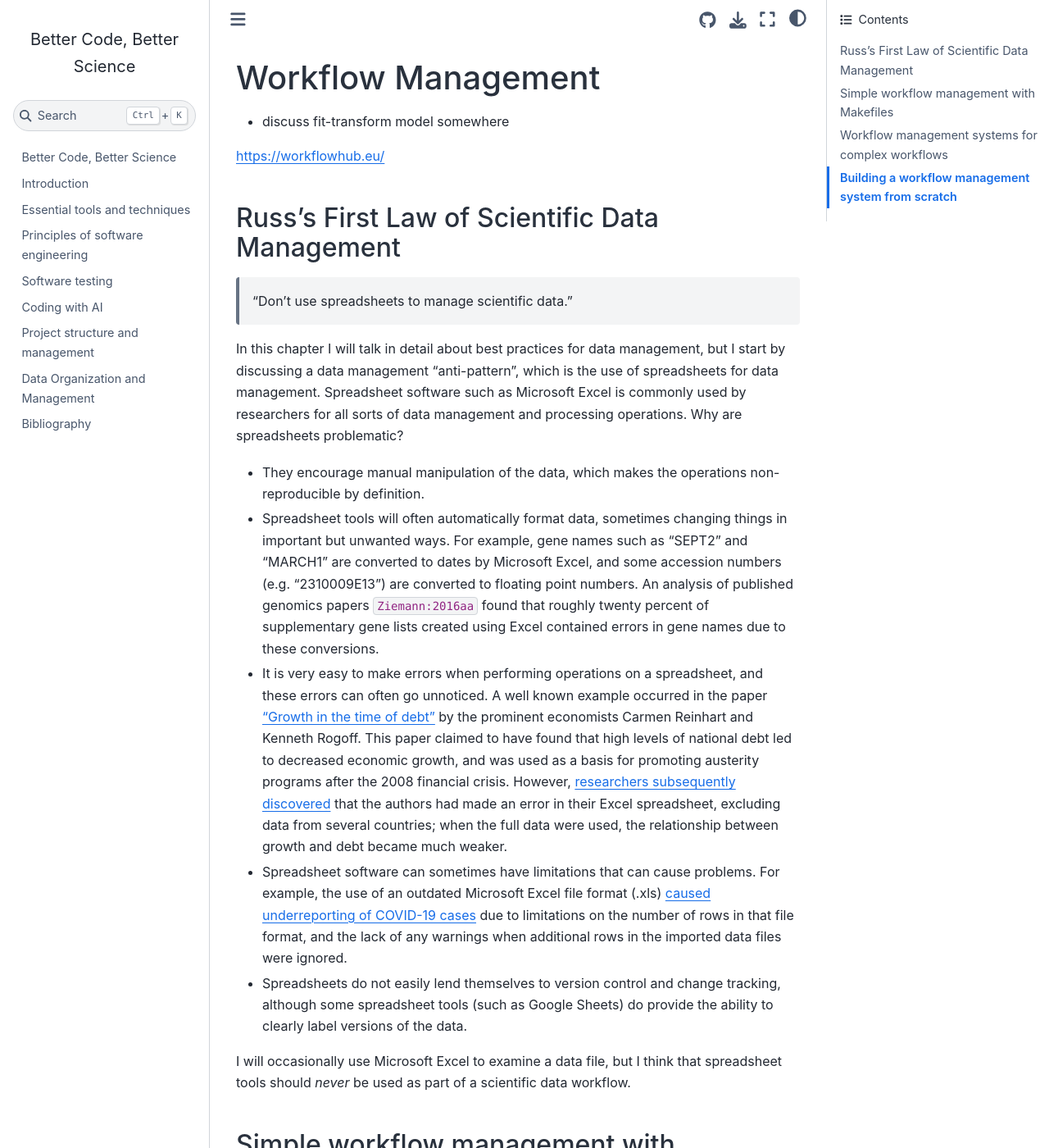
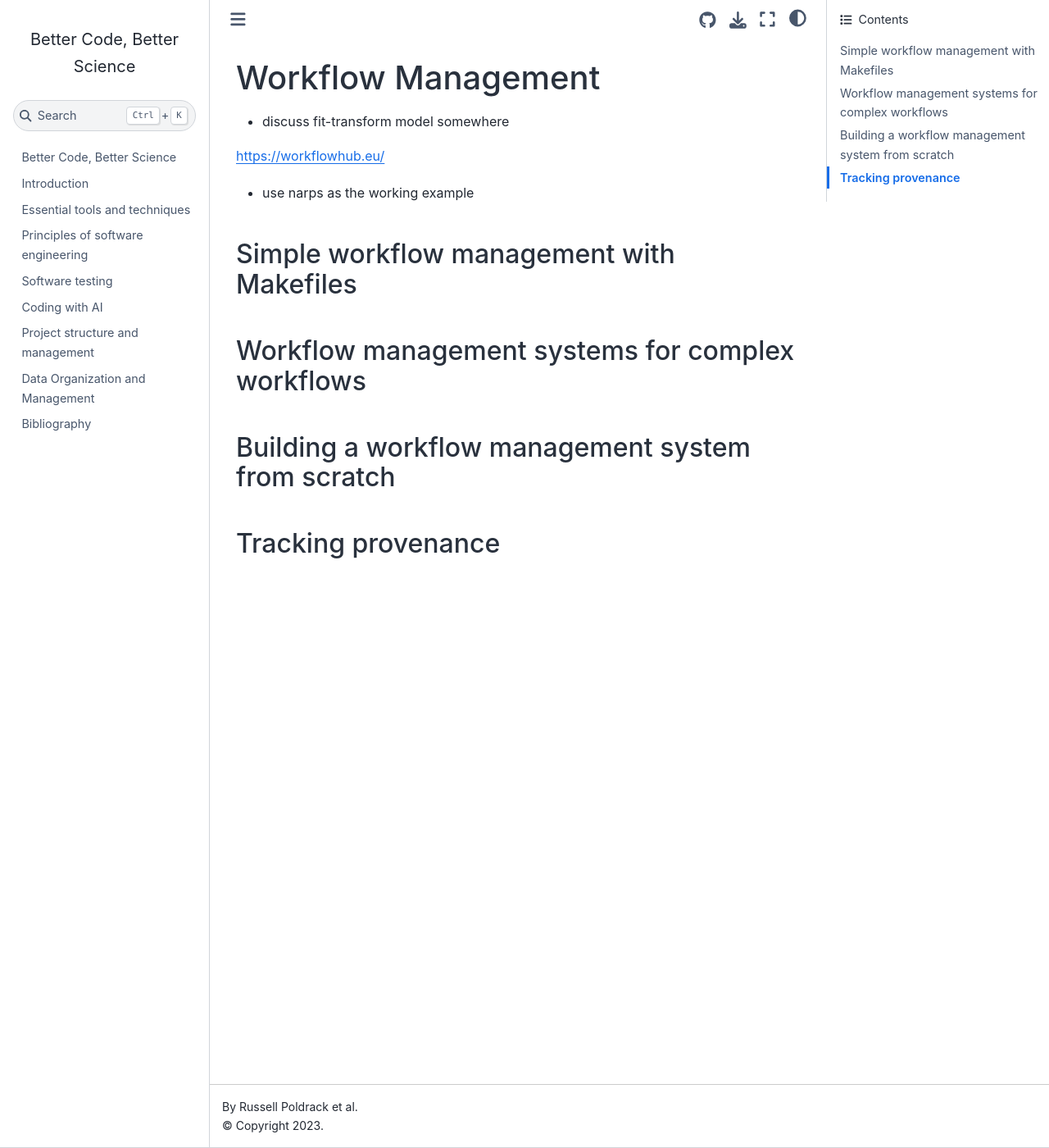
Before and after one commit to BetterCodeBetterScience/book, a Jupyter Book: the page built from book/workflows.md, in a window 1280 px wide and 1400 px high. Shown: the whole window at 82% size. Built offline with Jupyter Book 1.0.4 settings and Sphinx 7.4.7 and the Sphinx Book theme 1.1.4, drawn with Linux system fonts in a browser that asks for light colours; pages that are not in the unit, such as notebooks, are missing from menus; cross-references to code outside the pages are shown as plain code.

Commit message:
remove excel section

```diff
--- a/book/workflows.md
+++ b/book/workflows.md
@@ -5,20 +5,7 @@
 https://workflowhub.eu/
 
 
-### Russ's First Law of Scientific Data Management
-
-> "Don't use spreadsheets to manage scientific data."
-
-In this chapter I will talk in detail about best practices for data management, but I start by discussing a data management "anti-pattern", which is the use of spreadsheets for data management.  Spreadsheet software such as Microsoft Excel is commonly used by researchers for all sorts of data management and processing operations.  Why are spreadsheets problematic?
-
-- They encourage manual manipulation of the data, which makes the operations non-reproducible by definition.
-- Spreadsheet tools will often automatically format data, sometimes changing things in important but unwanted ways.  For example, gene names such as "SEPT2" and "MARCH1" are converted to dates by Microsoft Excel, and some accession numbers (e.g. "2310009E13") are converted to floating point numbers.  An analysis of published genomics papers {cite:p}`Ziemann:2016aa` found that roughly twenty percent of supplementary gene lists created using Excel contained errors in gene names due to these conversions.
-- It is very easy to make errors when performing operations on a spreadsheet, and these errors can often go unnoticed.  A well known example occurred in the paper  ["Growth in the time of debt"](https://www.nber.org/papers/w15639) by the prominent economists Carmen Reinhart and Kenneth Rogoff. This paper claimed to have found that high levels of national debt led to decreased economic growth, and was used as a basis for promoting austerity programs after the 2008 financial crisis.  However, [researchers subsequently discovered](https://academic.oup.com/cje/article/38/2/257/1714018) that the authors had made an error in their Excel spreadsheet, excluding data from several countries; when the full data were used, the relationship between growth and debt became much weaker.
-- Spreadsheet software can sometimes have limitations that can cause problems.  For example, the use of an outdated Microsoft Excel file format (.xls) [caused underreporting of COVID-19 cases](https://www.bbc.com/news/technology-54423988) due to limitations on the number of rows in that file format, and the lack of any warnings when additional rows in the imported data files were ignored.
-- Spreadsheets do not easily lend themselves to version control and change tracking, although some spreadsheet tools (such as Google Sheets) do provide the ability to clearly label versions of the data.
-
-I will occasionally use Microsoft Excel to examine a data file, but I think that spreadsheet tools should *never* be used as part of a scientific data workflow.
-
+ - use narps as the working example
 
 
 ## Simple workflow management with Makefiles
@@ -28,3 +15,7 @@ I will occasionally use Microsoft Excel to examine a data file, but I think that
 
 
 ## Building a workflow management system from scratch
+
+
+
+## Tracking provenance
```
